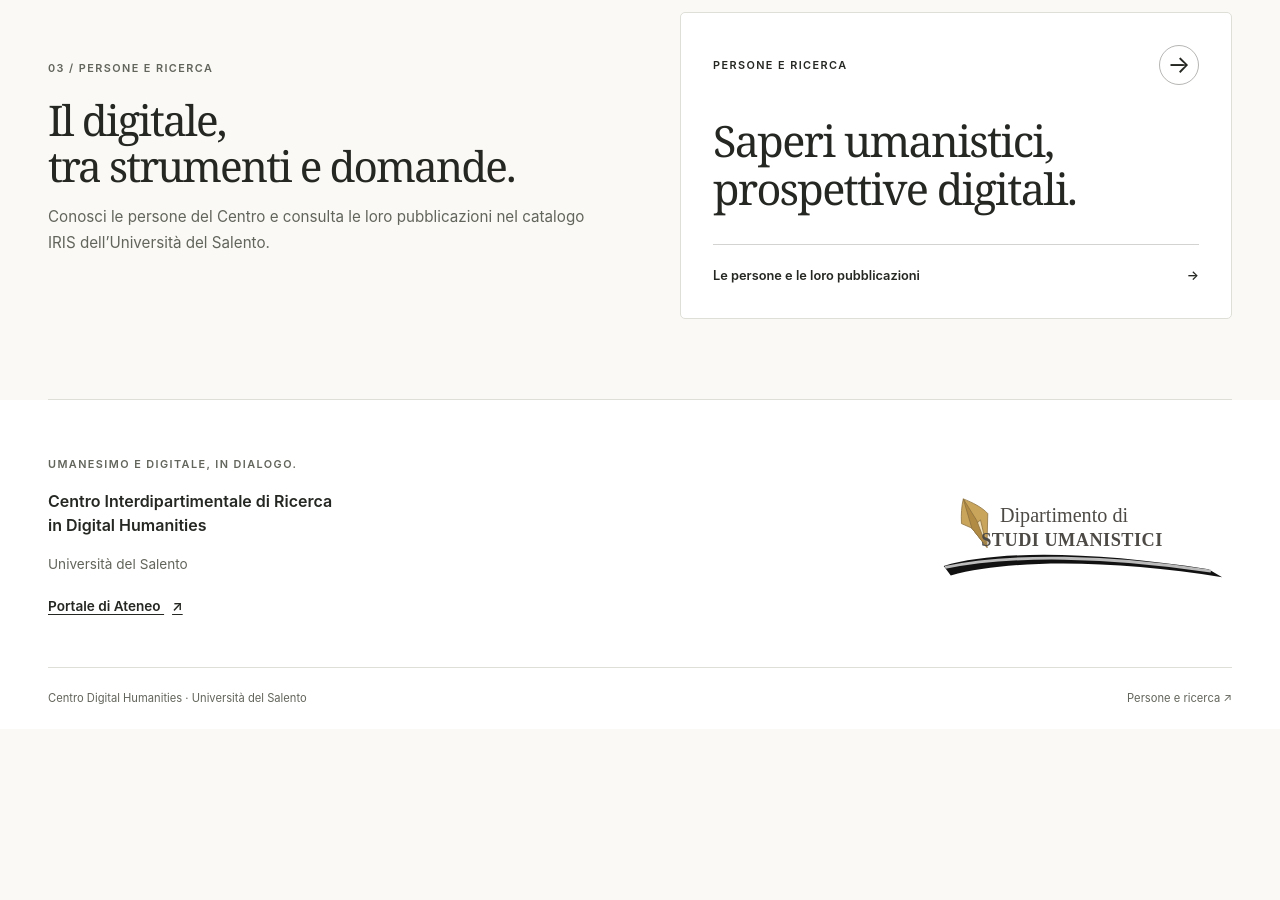
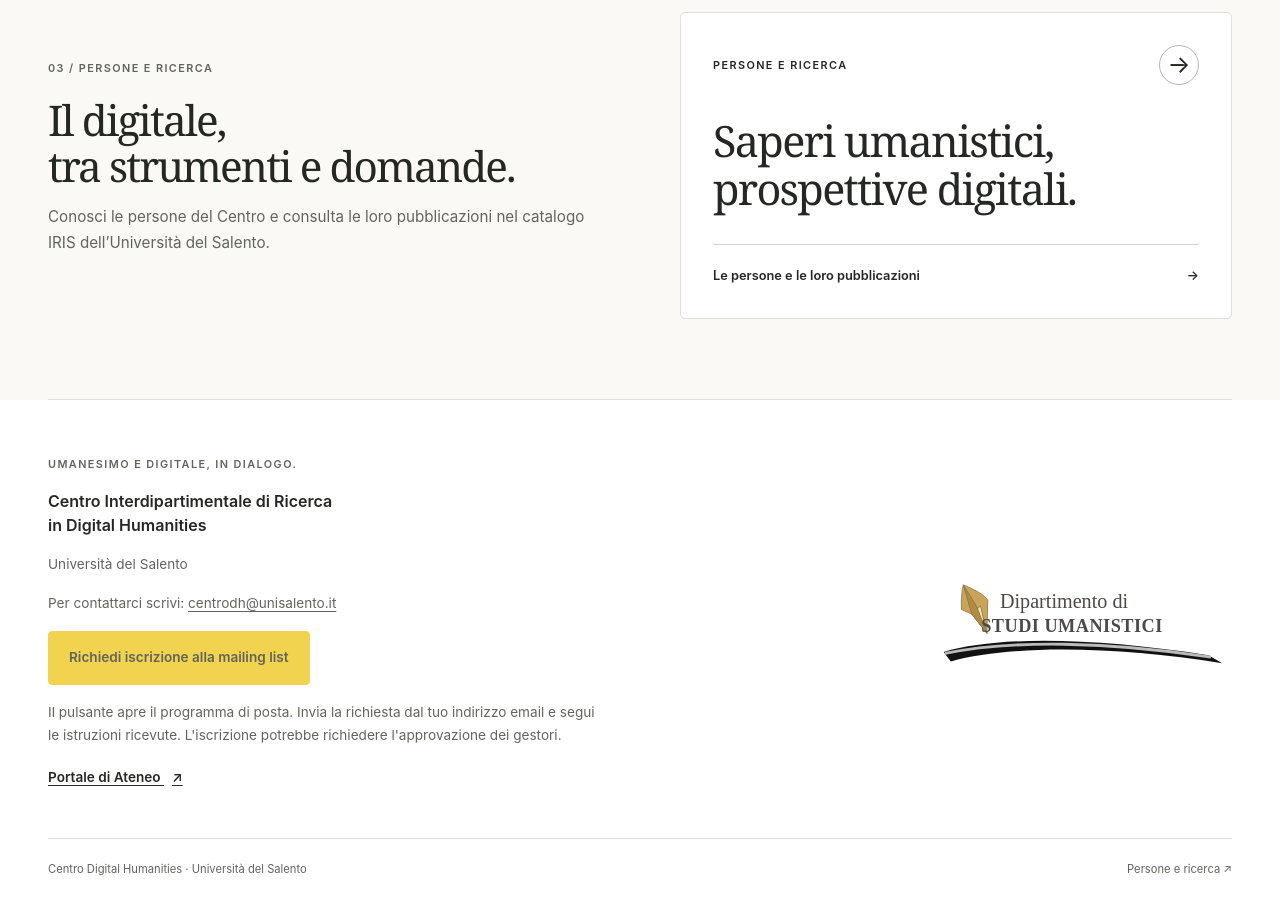
Before and after one commit to centrodh-unisalento/centrodh-unisalento.github.io, a Jekyll site: the page built from index.html, in a window 1280 px wide and 900 px high, scrolled down 1760 px. Built offline with Jekyll 4.4.1, drawn with Linux system fonts in a browser that asks for light colours; before the commit the page ends 2489 px from its top, so only the background shows below that.

Commit message:
Aggiungi contatto e richiesta di iscrizione alla mailing list
Co-authored-by: Copilot <223556219+Copilot@users.noreply.github.com>

```diff
--- a/_includes/footer.html
+++ b/_includes/footer.html
@@ -4,6 +4,11 @@
       <p class="eyebrow">Umanesimo e digitale, in dialogo.</p>
       <p class="footer-title">Centro Interdipartimentale di Ricerca<br>in Digital Humanities</p>
       <p>Università del Salento</p>
+      <p>Per contattarci scrivi: <a href="mailto:centrodh@unisalento.it">centrodh@unisalento.it</a></p>
+      <p>
+        <a class="button" href="mailto:ml_centrodh+subscribe@unisalento.it" aria-describedby="mailing-list-instructions">Richiedi iscrizione alla mailing list</a>
+      </p>
+      <p id="mailing-list-instructions">Il pulsante apre il programma di posta. Invia la richiesta dal tuo indirizzo email e segui le istruzioni ricevute. L'iscrizione potrebbe richiedere l'approvazione dei gestori.</p>
       <a class="text-link" href="https://www.unisalento.it/">Portale di Ateneo <span aria-hidden="true">↗</span></a>
     </div>
     <a class="department-brand" href="https://www.studiumanistici.unisalento.it/" aria-label="Dipartimento di Studi Umanistici — sito del Dipartimento">
```
Also changed, not shown: README.md.
